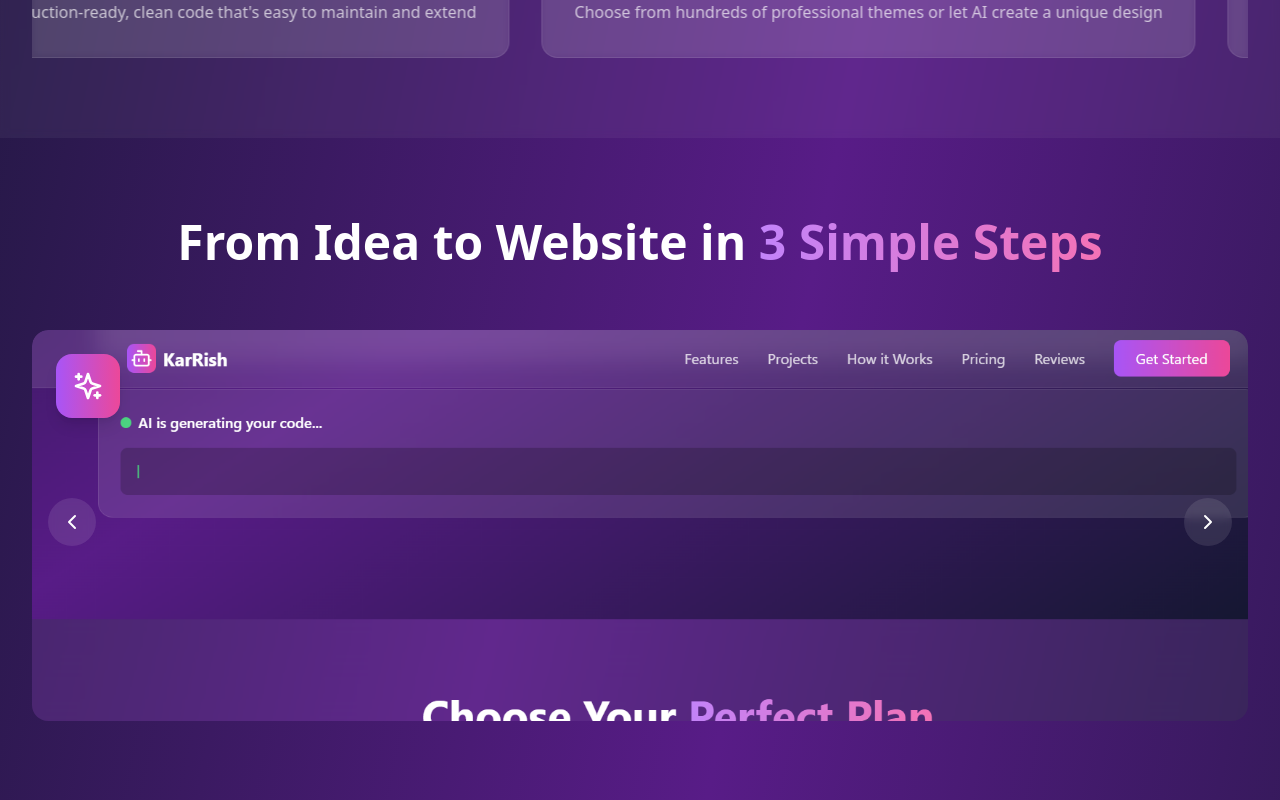
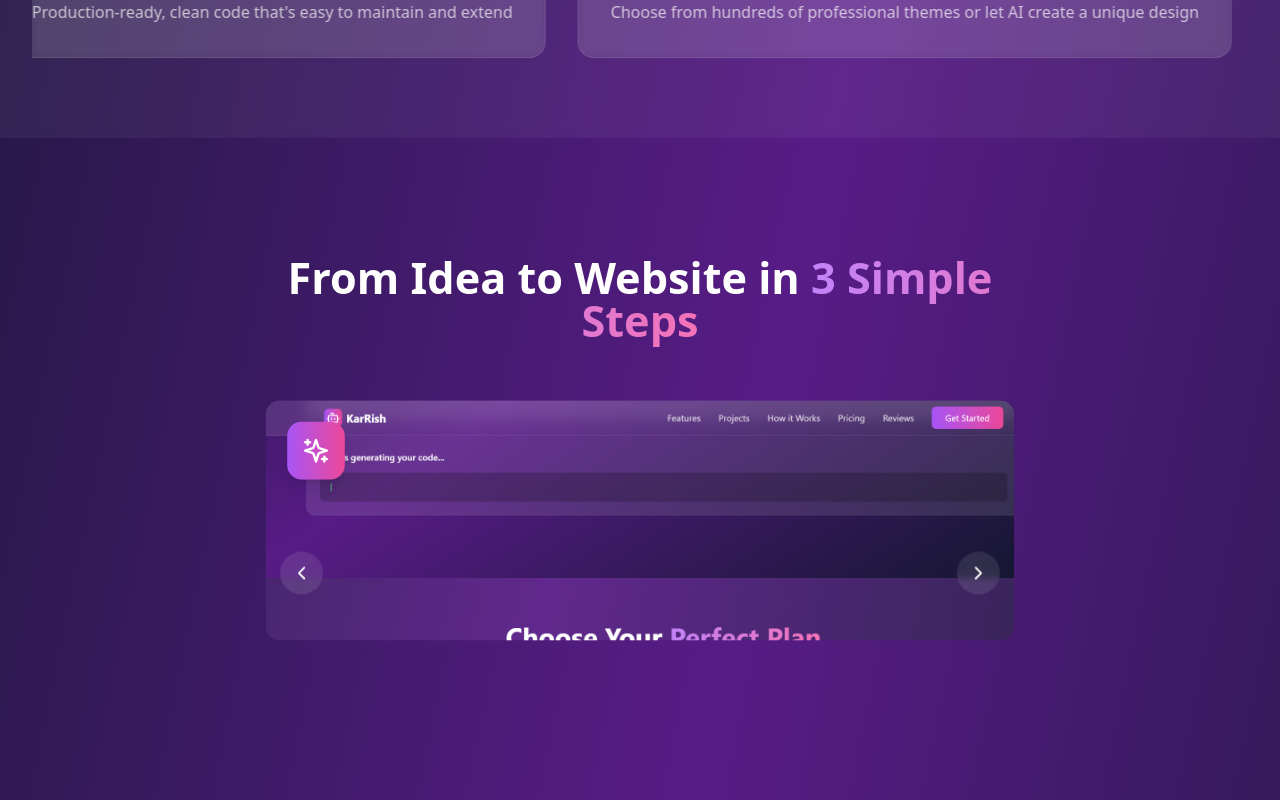
Before and after one commit to CodingEnthusiastic/KarRish, a React (Vite) app: page / in a window 1280 px wide. Shown: the part 2040-2840 px from the top of the page. Built offline with nearby package versions, Linux system fonts and the light colour scheme.

Commit message:
Update App.tsx

```diff
--- a/src/App.tsx
+++ b/src/App.tsx
@@ -366,7 +366,9 @@ function App() {
       </section>
 
       {/* How It Works */}
-      <section id="how-it-works" className="py-20 px-4 sm:px-6 lg:px-8">
+{/*       <section id="how-it-works" className="py-20 px-4 sm:px-6 lg:px-8"> */}
+        <section id="how-it-works" className="py-20 px-4 sm:px-6 lg:px-8 scale-90 max-w-4xl mx-auto">
+
         <div className="max-w-7xl mx-auto">
           <div className="text-center mb-16">
             <h2 className="text-3xl md:text-5xl font-bold text-white mb-6">
```
